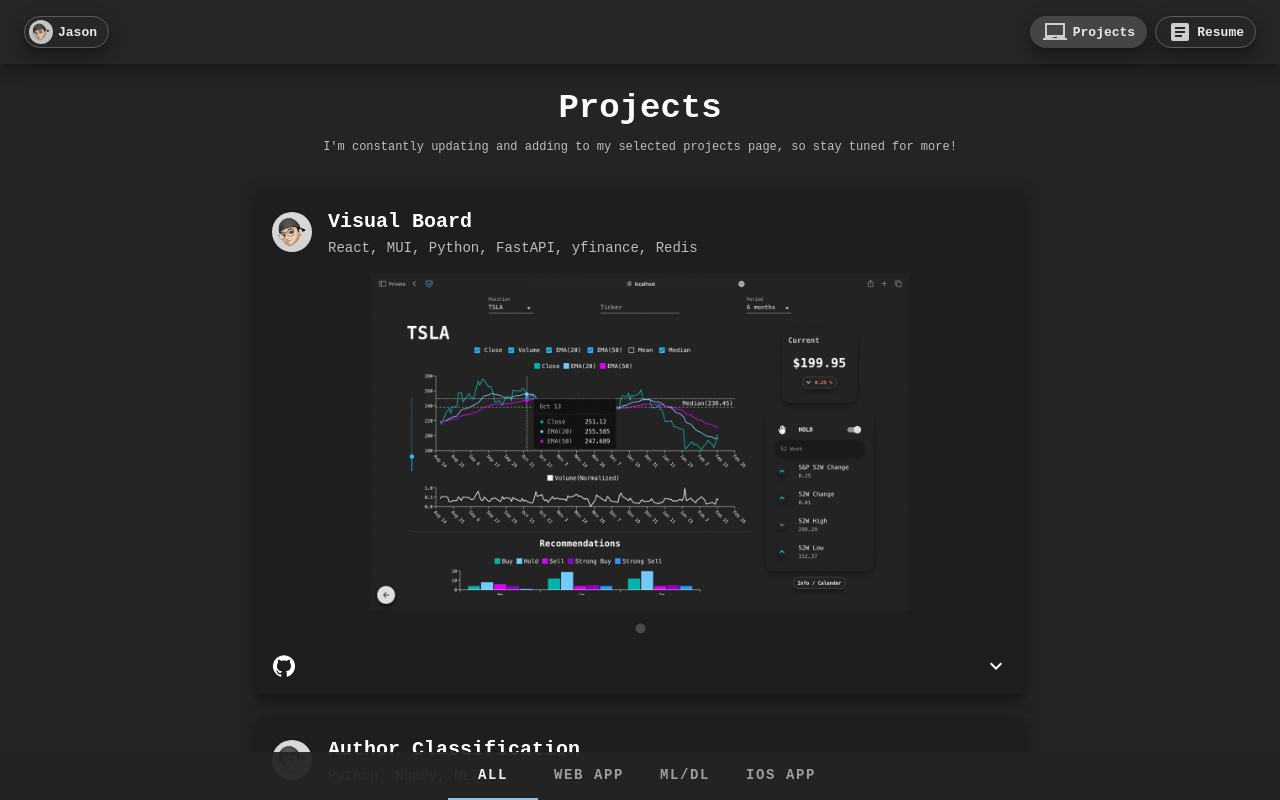
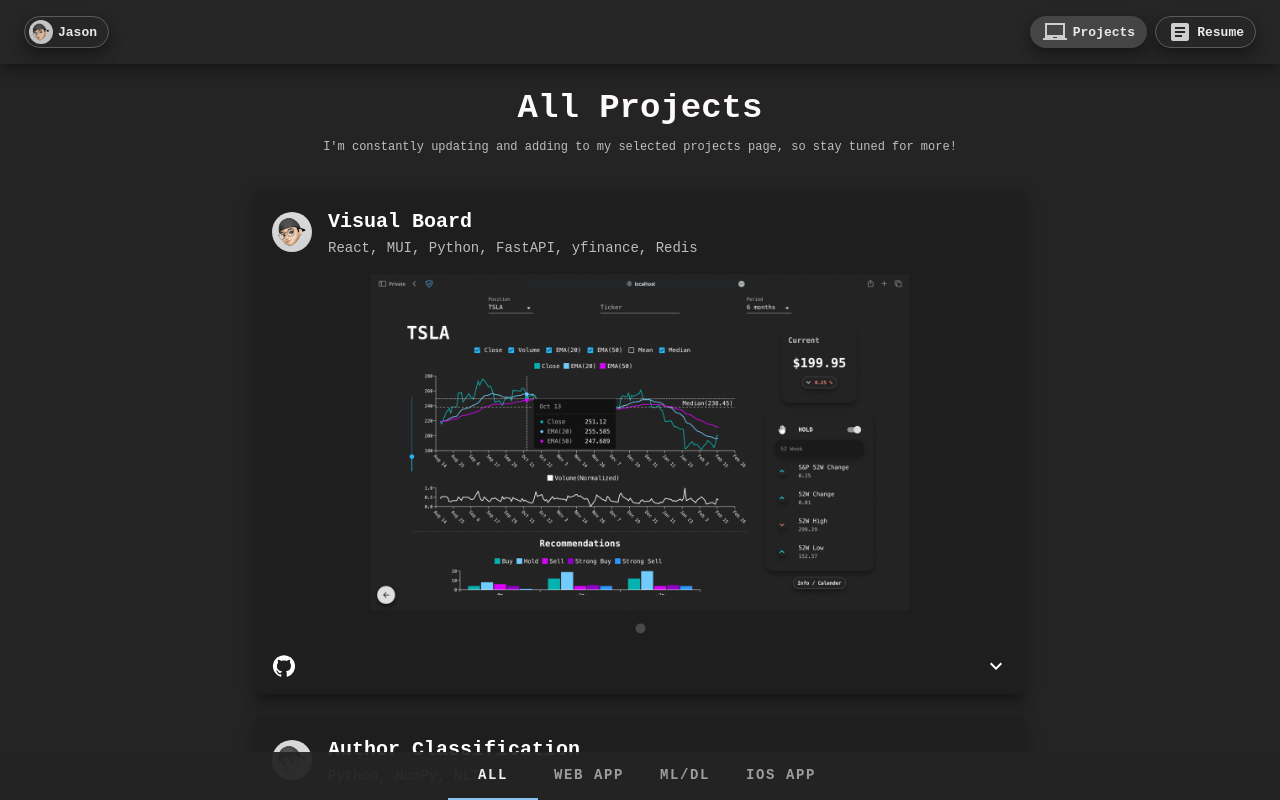
Before and after one commit to Jason-Wuuuu/Jason, a React (Vite) app: page /projects in a window 1280 px wide. Shown: the top 800 px of the page. Built offline with nearby package versions, Linux system fonts and the light colour scheme.

Commit message:
Update Projects.jsx

```diff
--- a/src/components/Projects.jsx
+++ b/src/components/Projects.jsx
@@ -152,7 +152,7 @@
             alignItems="center"
           >
             <Typography variant="h4" fontWeight="bold" align="center">
-              Projects
+              {`${categories[tab - 1] ? categories[tab - 1] : "All"} Projects`}
             </Typography>
 
             <Typography
```
